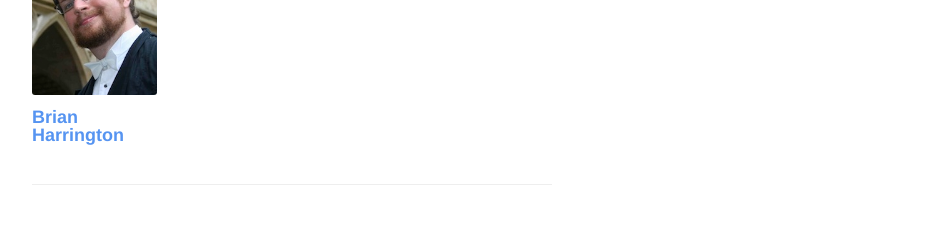
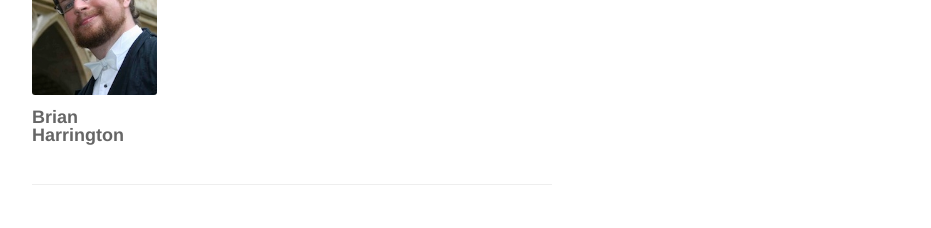
Before and after one commit to cms-urg/cms-urg.github.io, a Jekyll site: the page built from people.html, in a window 1280 px wide. Shown: the part 320-548 px from the top of the page, without its empty margins (348-1279 px from the left). Built offline with Jekyll 4.4.1, drawn with Linux system fonts in a browser that asks for light colours; nearby versions of some CDN libraries; some of the changed text lies outside the part shown; grey boxes are pictures that could not be loaded.

Commit message:
reverted back to old people file

```diff
--- a/people.html
+++ b/people.html
@@ -12,10 +12,8 @@
 {% for person in site.people %}
     {% if person.category == 'faculty' %}
         <div class="people-card">
-	<a href="{{ person.homepage }}" class="post-link">
-	    <img src="{{ site.baseurl }}{{ person.photo }}" />
-	    <label>{{ person.name }}</label>
-	</a>
+            <img src="{{ person.photo }}" />
+            <label>{{ person.name }}</label>
         </div>
     {% endif %}
 {% endfor %}
@@ -26,41 +24,9 @@
 
 {% for person in site.people %}
     {% if person.category == 'student' %}
-	{% if person.citations %}
- 	<div style="display: flex">
-		<div class="people-card" style="width: 320px;">
-		<a href="{{ person.homepage }}" class="post-link">
-		    <img src="{{ site.baseurl }}{{ person.photo }}" />
-		    <label>{{ person.name }}</label>
-		</a>
-		</div>
-		<div>
-			{{ person.content }}
-		</div>
-	</div>
-	{% else %}
-	<div class="people-card" style="width: 120px;">
-		<a href="{{ person.homepage }}" class="post-link">
-		    <img src="{{ site.baseurl }}{{ person.photo }}" />
-		    <label>{{ person.name }}</label>
-		</a>
-	</div>
-	{% endif %}
-
-    {% endif %}
-{% endfor %}
-
-<hr/>
-
-<h2>Alumni</h2>
-
-{% for person in site.people %}
-    {% if person.category == 'alumni' %}
         <div class="people-card">
-		<a href="{{ person.homepage }}" class="post-link">
-		    <img src="{{ site.baseurl }}{{ person.photo }}" />
-		    <label>{{ person.name }}</label>
-		</a>
+            <img src="{{ person.photo }}" />
+            <label>{{ person.name }}</label>
         </div>
     {% endif %}
 {% endfor %}
```
